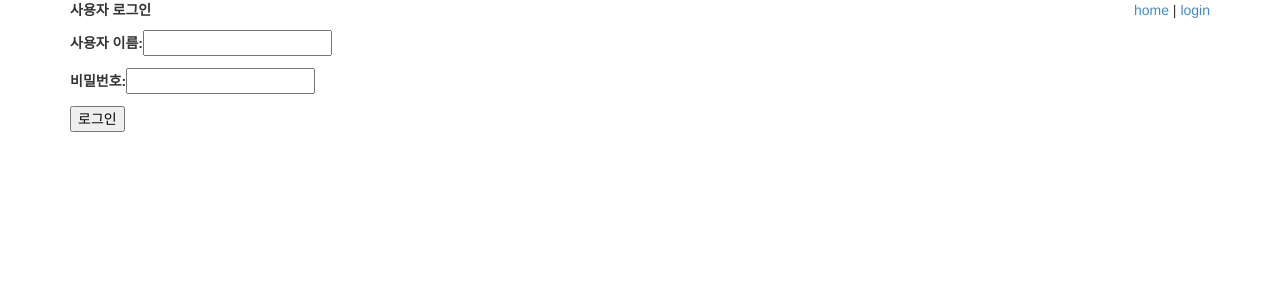
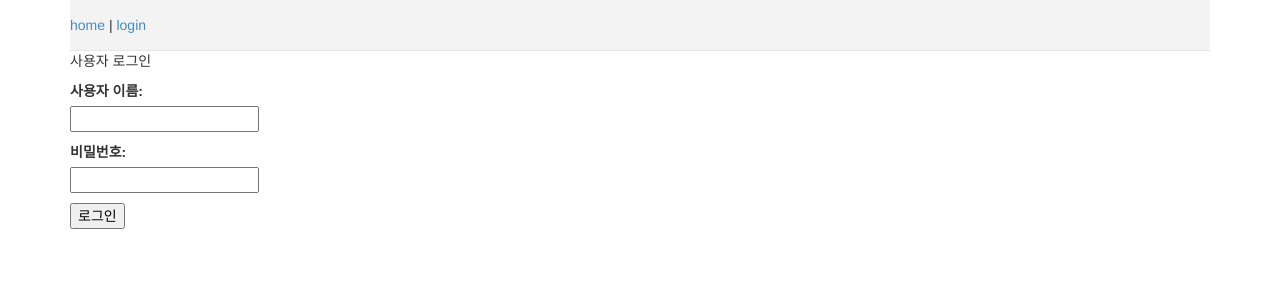
Before and after one commit to jacobis/django-bookmarks, a Django app: template templates/registration/login.html in a window 1280 px wide. Shown: the top 300 px of the page. Run offline with Django 3.2, Linux system fonts and the light colour scheme; the template is opened without the code that fills it, so the values that code supplies are empty, except form fields; tables that the repository leaves empty hold one stand-in row (values such as "Sample post"); form fields are guessed from the names that the template uses.

Commit message:
style change likes github

```diff
--- a/assets/stylesheets/style.css
+++ b/assets/stylesheets/style.css
@@ -1,6 +1,26 @@
 #nav {
+	overflow: hidden;
+	padding: 15px 0;
+	background-color: #f3f3f3;
+	border-bottom: 1px solid #e5e5e5;
+}
+#nav .to_home {
+	float: left;
+	font-weight: bold;
+}
+#user-links {
 	float: right;
 }
-.title {
+#user-links .username {
+	color: #333;
 	font-weight: bold;
 }
+#user-links .sign_out, #user-links .sign_in {
+	margin-left: 5px;
+}
+#content {
+	padding: 15px 0;
+}
+input {
+	display: block;
+}
```
